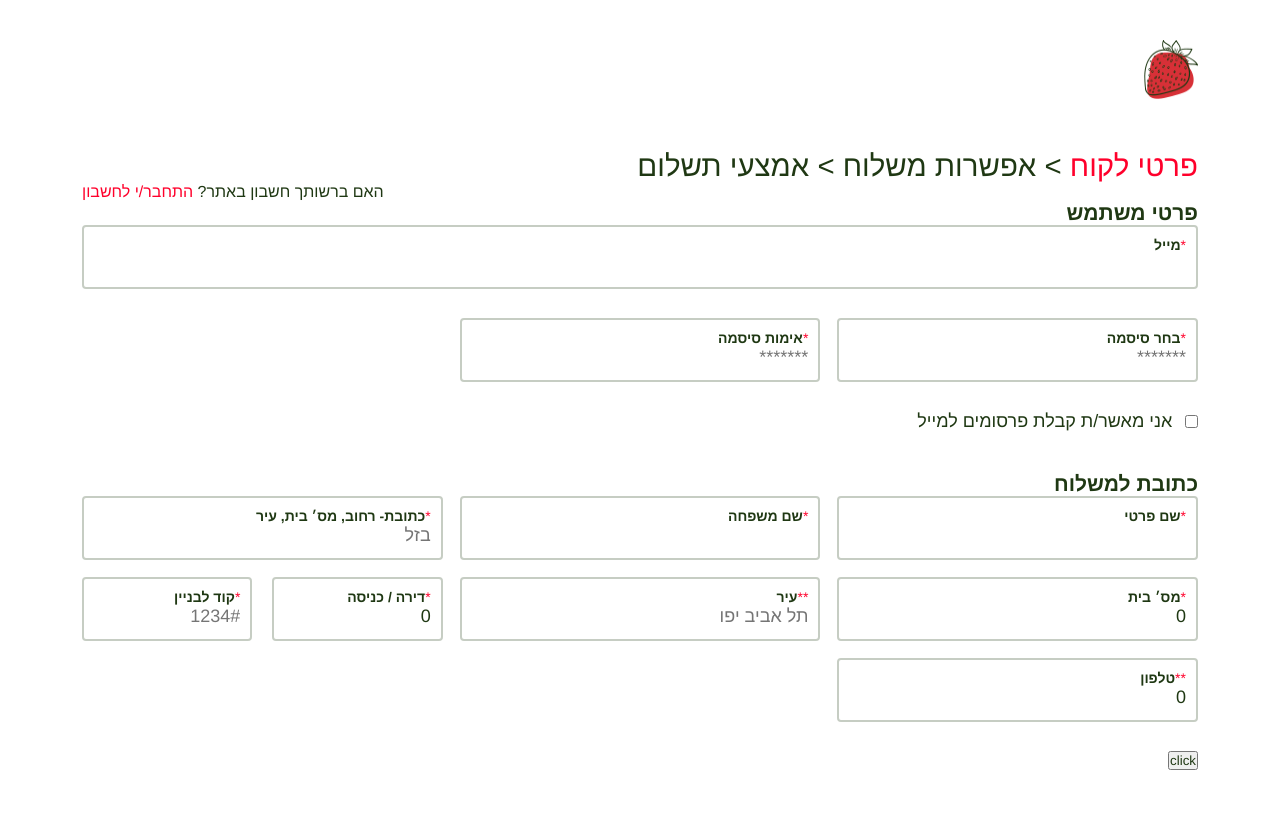
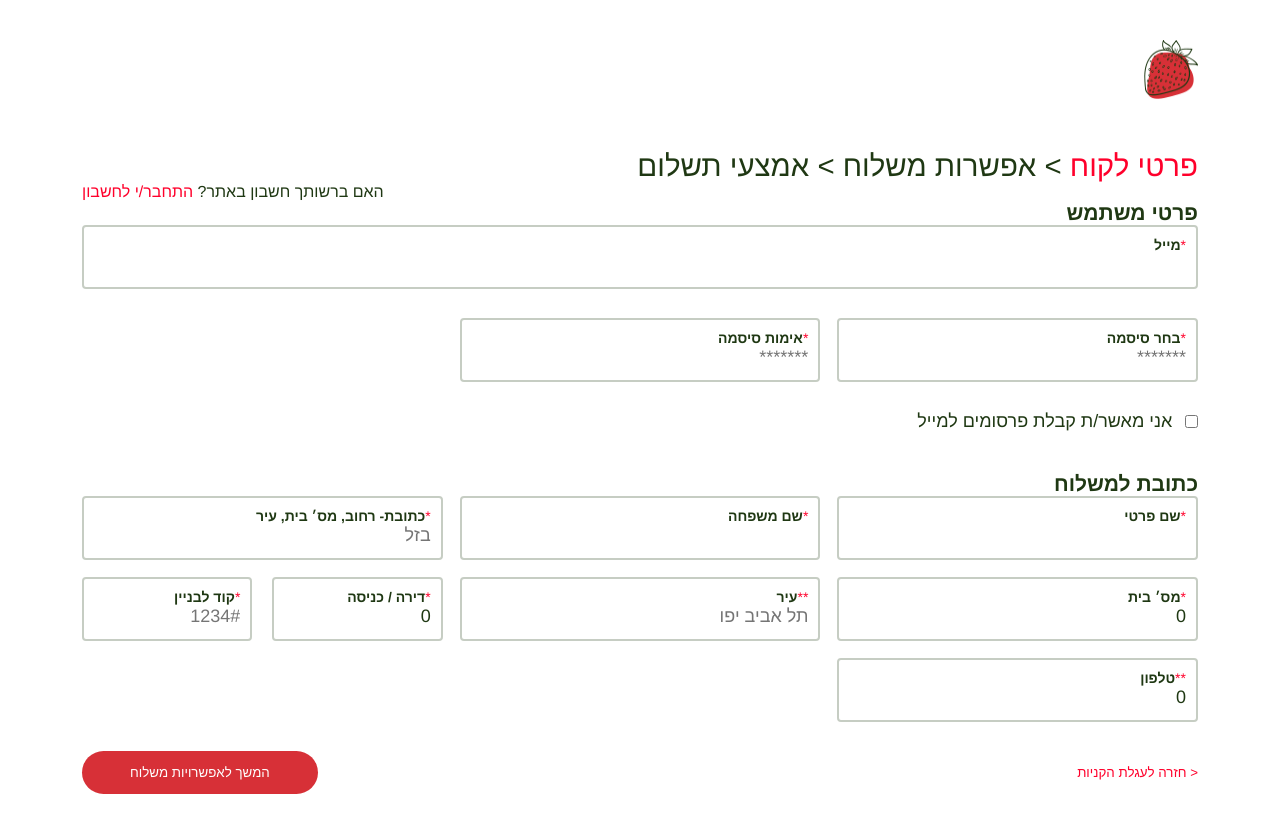
Before and after one commit to matveisch/quatro-task, a React (Create React App) app: page / in a window 1280 px wide. Before the commit the page ends 810 px from the top, so only its background shows below. Built offline with nearby package versions, Linux system fonts and the light colour scheme.

Commit message:
added buttons

```diff
--- a/src/components/user-data-form/UserDataForm.css
+++ b/src/components/user-data-form/UserDataForm.css
@@ -63,5 +63,22 @@
   grid-template-columns: repeat(auto-fill, minmax(346px, 1fr));
   grid-gap: 17px;
 }
+#user-data-form form #buttons {
+  display: flex;
+  flex-direction: row-reverse;
+  justify-content: space-between;
+}
+#user-data-form form #buttons .to-shipping {
+  background: #D73037;
+  border-radius: 24px;
+  border: none;
+  color: #FFFFFF;
+  padding: 14px 48px;
+}
+#user-data-form form #buttons .to-cart {
+  border: none;
+  color: #FF002B;
+  background-color: #FFFFFF;
+}
 
 /*# sourceMappingURL=UserDataForm.css.map */
--- a/src/components/user-data-form/UserDataForm.scss
+++ b/src/components/user-data-form/UserDataForm.scss
@@ -83,5 +83,25 @@
       grid-template-columns: repeat(auto-fill, minmax(346px, 1fr));
       grid-gap: 17px;
     }
+
+    #buttons {
+      display: flex;
+      flex-direction: row-reverse;
+      justify-content: space-between;
+
+      .to-shipping {
+        background: #D73037;
+        border-radius: 24px;
+        border: none;
+        color: #FFFFFF;
+        padding: 14px 48px;
+      }
+
+      .to-cart {
+        border: none;
+        color: $red-color;
+        background-color: #FFFFFF;
+      }
+    }
   }
 }
--- a/src/components/user-data-form/UserDataForm.tsx
+++ b/src/components/user-data-form/UserDataForm.tsx
@@ -105,11 +105,14 @@ const UserDataForm = () => {
                             </div>
                             <div className="input">
                                 <label htmlFor="phone"><span>*</span><span>*</span>טלפון</label>
-                                <Field id="phone" name="phone" placeholder="050-00223356"/>
+                                <Field id="phone" name="phone" placeholder="050-00223356" type="phone"/>
                             </div>
                         </div>
                     </div>
-                    <button type="submit">click</button>
+                    <div id="buttons">
+                        <button type="submit" className="to-shipping">המשך לאפשרויות משלוח</button>
+                        <button className="to-cart" type="button">{'<'} חזרה לעגלת הקניות</button>
+                    </div>
                 </Form>
             </Formik>
         </div>
```
Also changed, not shown: 1 other file (tests, documents, lock files or other folders).
